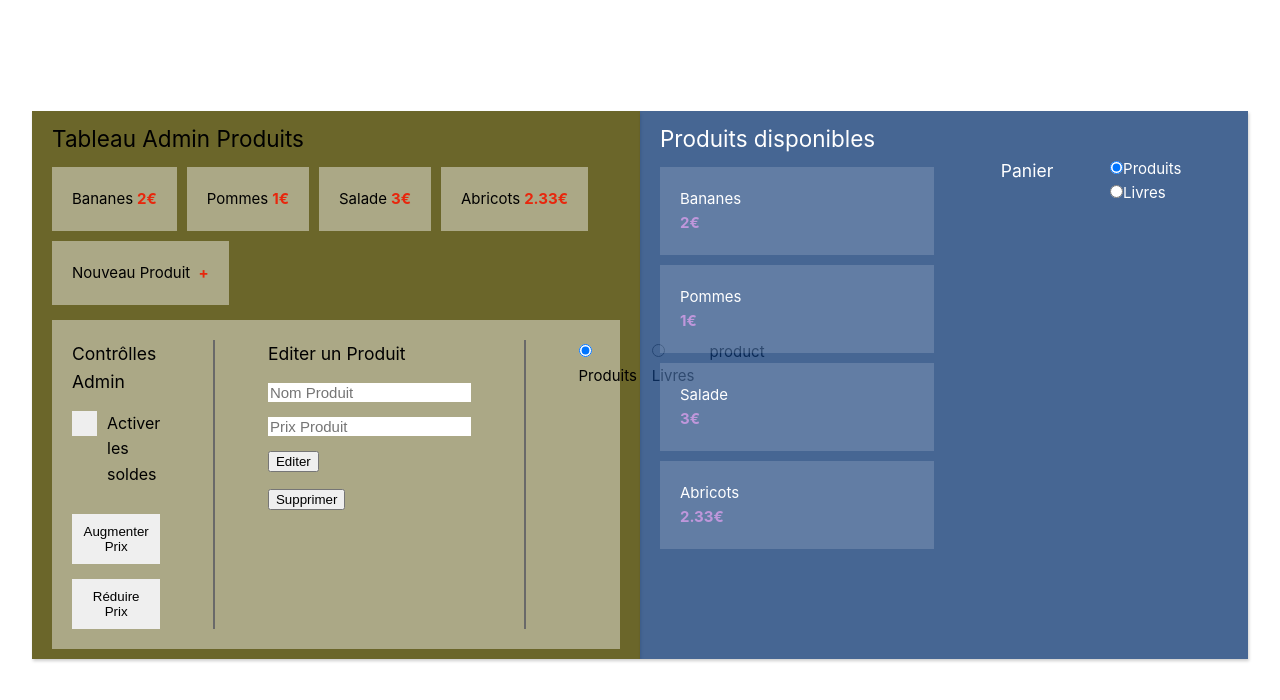
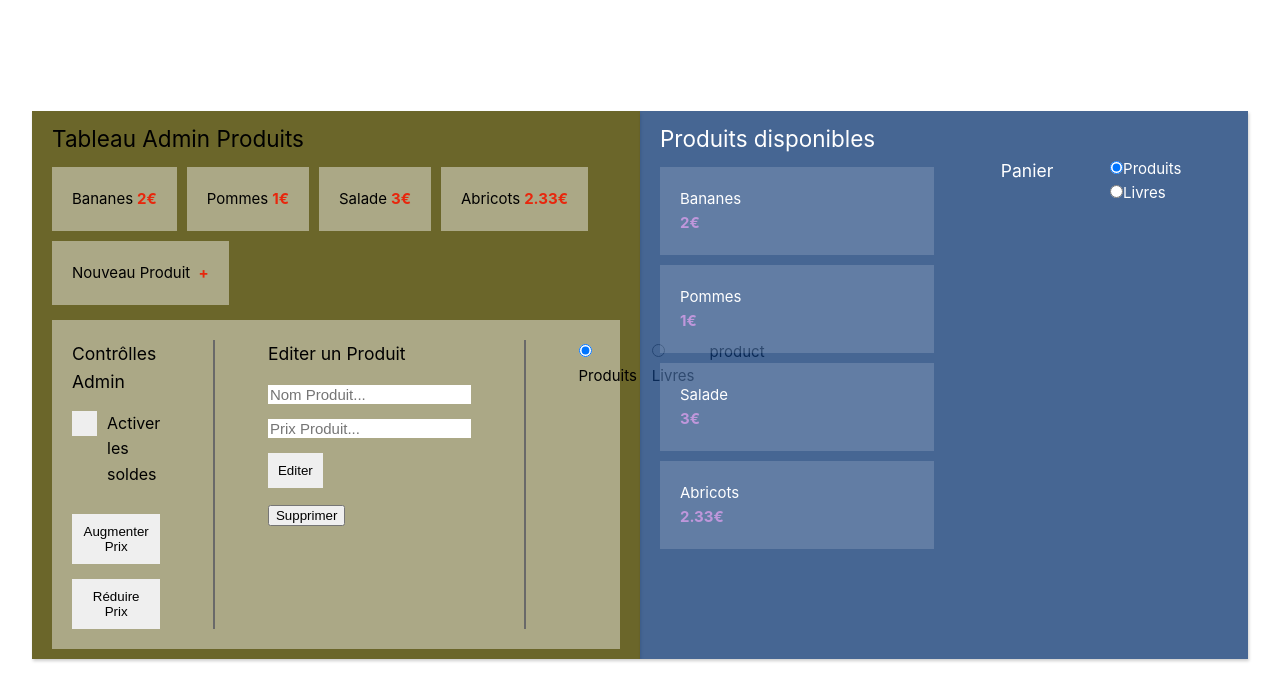
Before and after one commit to GregMarshall999/approfondissement-poe, a Vue app: page / in a window 1280 px wide. Shown: the top 700 px of the page. Built offline with nearby package versions, Linux system fonts and the light colour scheme; data requests are answered from the project's data file.

Commit message:
mode creation et mode edition

```diff
--- a/src/components/AdminViewer.vue
+++ b/src/components/AdminViewer.vue
@@ -12,6 +12,7 @@
                 v-if="!newProductMode"
                 @selected="newProductMode = true"
                 :index="productCount"
+                :disabled="editProductMode"
             >
                 <template #label>
                     Nouveau Produit
@@ -19,21 +20,14 @@
                 <span class="price">+</span>
             </ElementComp>
             <li v-else>
-                <form @submit.prevent="newProduct">
-                    <input
-                        type="text"
-                        v-model="product.name"
-                        required
-                        placeholder="Nom Produit..."
-                    />
-                    <input
-                        type="number"
-                        v-model="product.price"
-                        required
-                        placeholder="Prix Produit..."
-                    />
-                    <button>Ajouter</button>
-                </form>
+                <AdminForm
+                    :fields="formFields"
+                    :submit-button-text="'Ajouter'"
+                    @success="newProduct"
+                />
+                <button @click="newProductMode=false">
+                    Annuler
+                </button>
             </li>
         </ListerComp>
 
@@ -56,21 +50,15 @@
             </div>
 
             <div class="product-editor">
-                <form @submit.prevent="updateProduct">
-                    <h3>Editer un Produit</h3>
-                    <input
-                        type="text"
-                        v-model="selectedProduct.name"
-                        placeholder="Nom Produit"
+                <div v-show="!newProductMode">
+                    <h3 style="margin-bottom: 1em;">Editer un Produit</h3>
+                    <AdminForm
+                        :fields="formFields"
+                        :submit-button-text="'Editer'"
+                        @success="updateProduct"
                     />
-                    <input
-                        type="number"
-                        v-model="selectedProduct.price"
-                        placeholder="Prix Produit"
-                    />
-                    <button>Editer</button>
-                </form>
-                <button @click="deleteProduct">Supprimer</button>
+                    <button @click="deleteProduct">Supprimer</button>
+                </div>
             </div>
 
             <div class="entity-selector">
@@ -104,8 +92,25 @@ import { computed, reactive, ref, watch } from 'vue';
 import { useStore } from 'vuex';
 import ListerComp from './Lister/ListerComp.vue';
 import ElementComp from './Lister/ElementComp.vue';
+import AdminForm from './Form/AdminForm.vue';
+import { requiredPositiveNumber, requiredText } from '@/helpers/validationHelper';
 
 const store = useStore();
+
+const formFields = reactive([
+    {
+        placeholder: 'Nom Produit...',
+        type: 'text',
+        value: null,
+        rules: [requiredText]
+    },
+    {
+        placeholder: 'Prix Produit...',
+        type: 'number',
+        value: null,
+        rules: [requiredPositiveNumber]
+    }
+])
 
 //entity selection
 const currentEntity = ref('product');
@@ -118,39 +123,39 @@ const selectedEntityCaps = computed(() => store.getters.getSelectedEntityCaps(tr
 
 //element selection
 const selectedIndex = ref(null);
-const selectedProduct = reactive({
-    id: null,
-    name: null,
-    price: null
-});
+const selectedProductId = ref(null);
 const selectProduct = index => {
     selectedIndex.value = index;
 
     const storeProd = store.getters[`${selectedEntity.value}s/get${selectedEntityCaps.value}`](index);
 
-    selectedProduct.id = storeProd.id;
-    selectedProduct.name = storeProd.name;
-    selectedProduct.price = storeProd.price;
+    selectedProductId.value = storeProd.id;
+
+    formFields[0].value = storeProd.name;
+    formFields[1].value = storeProd.price;
+
+    newProductMode.value = false;
+    editProductMode.value = true;
 }
 
 //CRUD operations
 const newProductMode = ref(false);
-const product = reactive({
-    name: null,
-    price: null
-})
+const editProductMode = ref(false);
 const newProduct = () => {
-    store.dispatch(`${selectedEntity.value}s/add${selectedEntityCaps.value}`, { ...product });
+    const product = {
+        name: formFields[0].value,
+        price: formFields[1].value
+    }
+    store.dispatch(`${selectedEntity.value}s/add${selectedEntityCaps.value}`, product);
 
     resetSelection();
-    newProductMode.value = false;
 }
 const updateProduct = () => {
     if(selectedIndex.value != null) {
         const product = {
-            id: selectedProduct.id,
-            name: selectedProduct.name,
-            price: selectedProduct.price
+            id: selectedProductId.value,
+            name: formFields[0].value,
+            price: formFields[1].value
         };
 
         store.dispatch(`${selectedEntity.value}s/update${selectedEntityCaps.value}`, product);
@@ -159,8 +164,8 @@ const updateProduct = () => {
     }
 }
 const deleteProduct = () => {
-    if(selectedProduct.id != null) {
-        store.dispatch(`${selectedEntity.value}s/remove${selectedEntityCaps.value}`, selectedProduct.id);
+    if(selectedProductId.value != null) {
+        store.dispatch(`${selectedEntity.value}s/remove${selectedEntityCaps.value}`, selectedProductId.value);
 
         resetSelection();
     }
@@ -182,9 +187,13 @@ const productCount = computed(() => store.getters[`${selectedEntity.value}s/coun
 
 const resetSelection = () => {
     selectedIndex.value = null;
-    selectedProduct.id = null;
-    selectedProduct.name = null;
-    selectedProduct.price = null;
+
+    selectedProductId.value = null;
+
+    newProductMode.value = false;
+    editProductMode.value = false;
+
+    formFields.forEach(f => f.value = null);
 }
 
 </script>
--- a/src/components/Lister/ElementComp.vue
+++ b/src/components/Lister/ElementComp.vue
@@ -1,5 +1,5 @@
 <template>
-    <li @click="emit('selected', index)">
+    <li @click="clicked">
         <slot name="label"></slot>
         <slot></slot>
     </li>
@@ -11,9 +11,19 @@ const props = defineProps({
     index: {
         type: Number,
         required: true
+    },
+    disabled: {
+        type: Boolean,
+        default: false
     }
 });
 
 const emit = defineEmits(['selected']);
 
+const clicked = () => {
+    if(!props.disabled) {
+        emit('selected', props.index)
+    }
+}
+
 </script>
```
